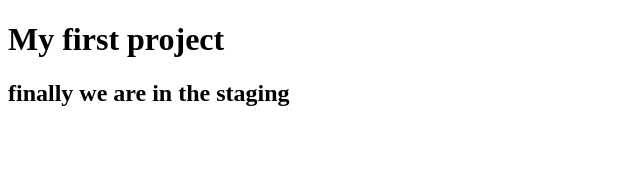
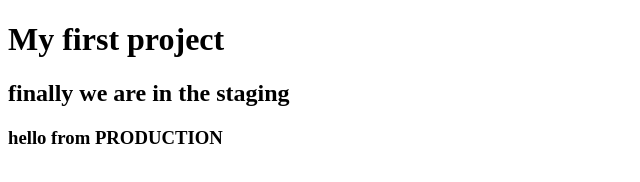
Before and after one commit to EmanRiziq/project1, a plain HTML site: page index.html in a window 1280 px wide. Shown: the whole page, without its empty margins (0-640 px from the left). Drawn offline with Linux system fonts and the light colour scheme.

Commit message:
edited for prod

```diff
--- a/index.html
+++ b/index.html
@@ -8,6 +8,6 @@
 <body>
     <h1> My first project</h1>
 <h2> finally we are in the staging</h2>
-
+<h3> hello from PRODUCTION </h3>
 </body>
 </html>
```
